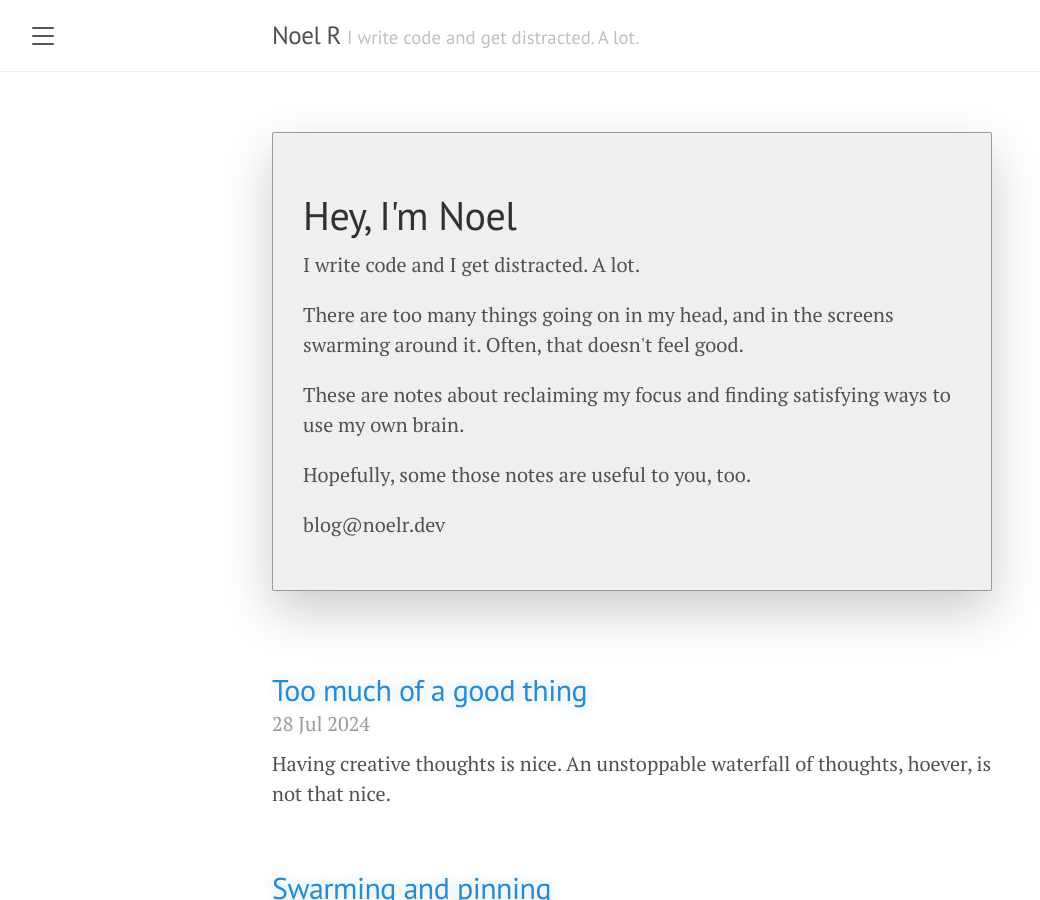
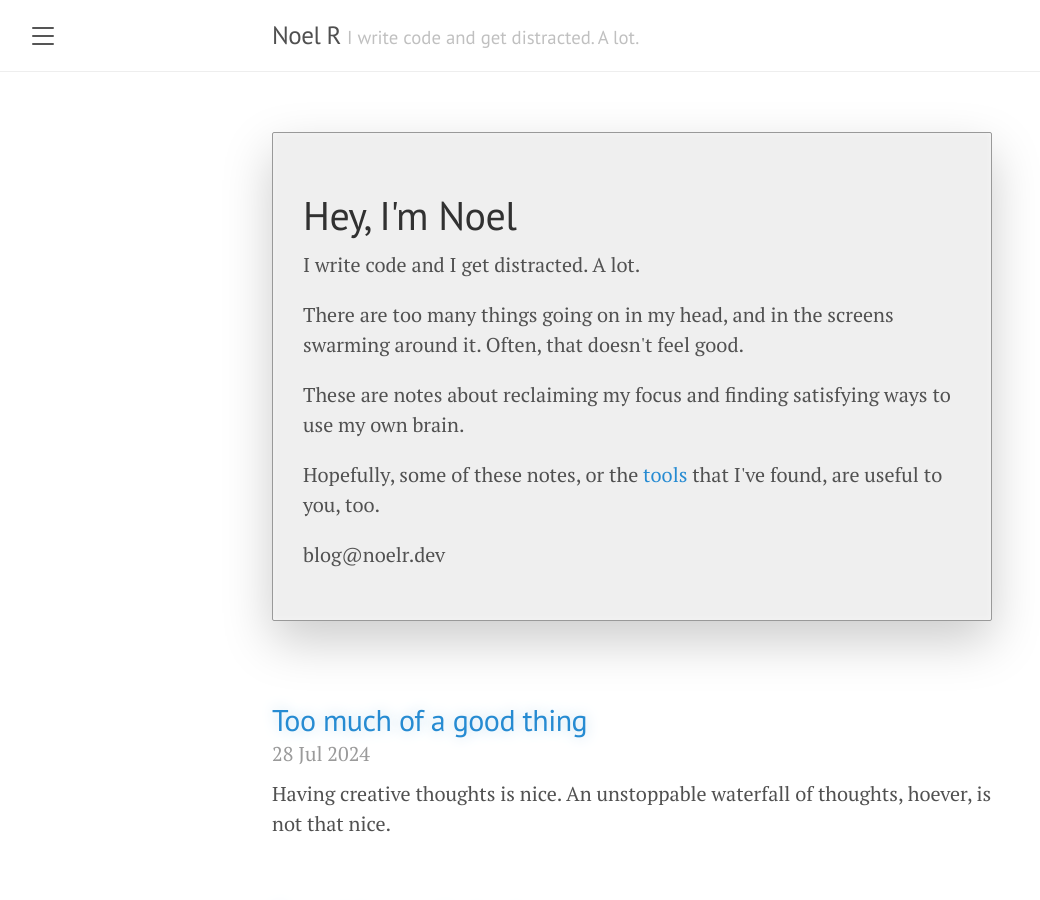
Before and after one commit to noelrivasc/blog, a Jekyll site: the page built from index.html, in a window 1280 px wide and 900 px high. Shown: the whole window, without its empty margins (8-1048 px from the left). Built offline with Jekyll 4.4.1, drawn with Linux system fonts in a browser that asks for light colours; the list of posts is cut into pages by our own code.

Commit message:
Home, add link to tools in intro paragraph.

```diff
--- a/index.html
+++ b/index.html
@@ -8,9 +8,8 @@ title: Home
   <p>I write code and I get distracted. A lot.</p>
   <p>There are too many things going on in my head, and in the screens swarming around it. Often, that doesn't feel good.</p>
   <p>These are notes about reclaiming my focus and finding satisfying ways to use my own brain.</p>
-  <p>Hopefully, some those notes are useful to you, too.</p>
+  <p>Hopefully, some of these notes, or the <a href="/tools">tools</a> that I've found, are useful to you, too.</p>
   <p>blog@noelr.dev</p>
-
 </div>
 
 <div class="posts">
```
